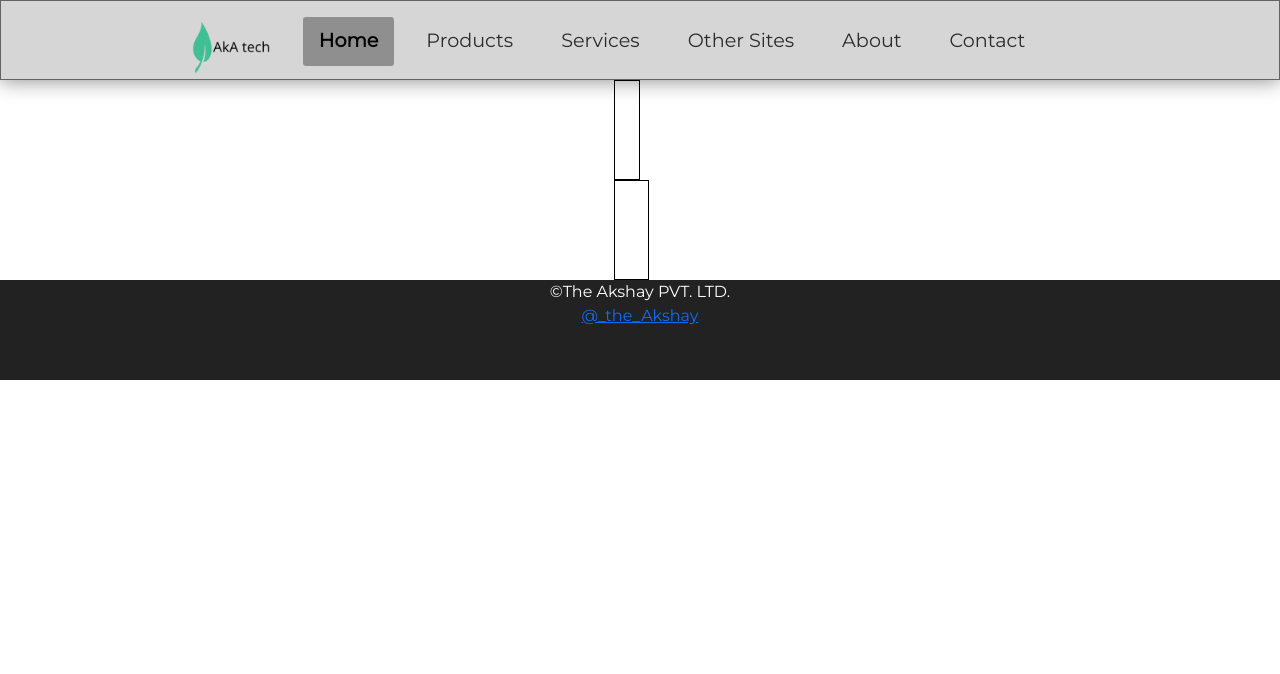
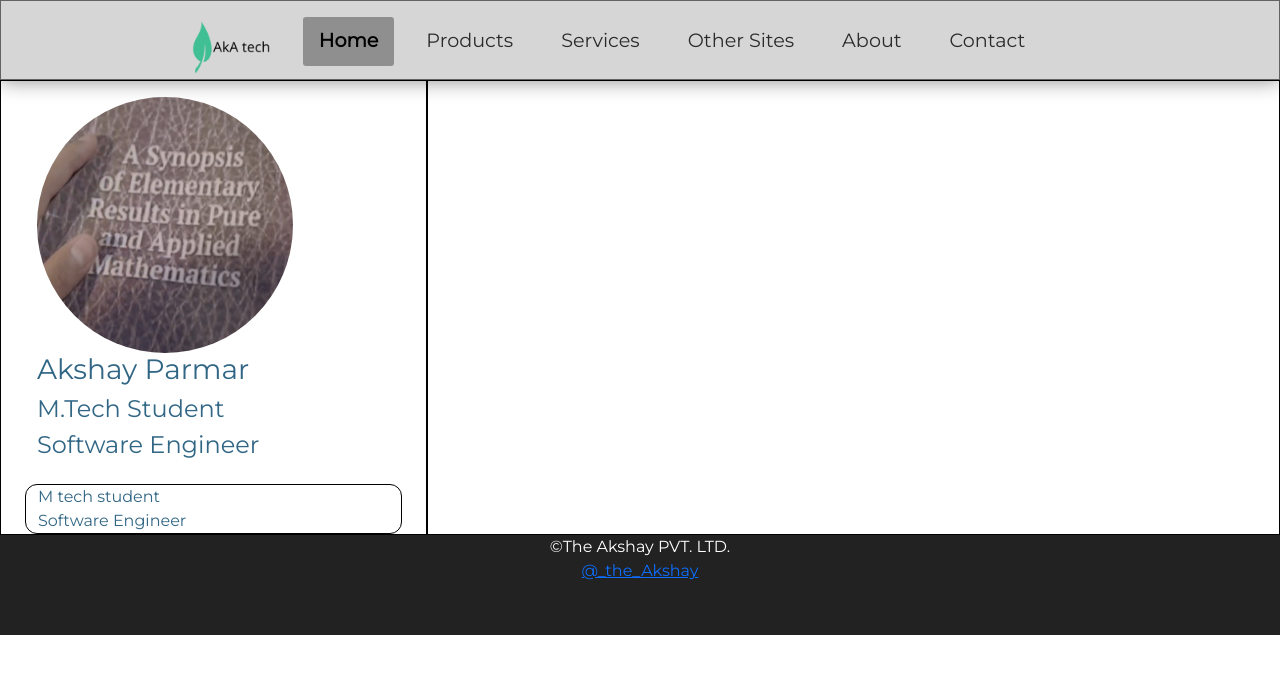
Before and after one commit to Akshayaap/Akshayaap.github.io, a React (Create React App) app: page / in a window 1280 px wide. Shown: the top 674 px of the page. Built offline with nearby package versions, Linux system fonts and the light colour scheme.

Commit message:
Profile arrangement is little bit enhances

```diff
--- a/src/components/homepage/left-pane/LeftPane.js
+++ b/src/components/homepage/left-pane/LeftPane.js
@@ -1,20 +1,21 @@
 import React from 'react'
 import {Container,Row,Col} from 'react-bootstrap';
 import Profile from './Profile';
+import './leftpane.css';
 
 const LeftPane = () => {
     return (
-        <Container>
-        <Row>
-            <Col>
+        <Container >
+        <Row >
+            <Col className="left-top">
                 <Profile />
             </Col>
         </Row>
         <Row>
-            <Col>
-                <div>
-                    Right Pane
-                </div>
+            <Col className="left-bottom">
+                M tech student
+                <br />
+                Software Engineer
             </Col>
 
         </Row>
--- a/src/components/homepage/left-pane/Profile.js
+++ b/src/components/homepage/left-pane/Profile.js
@@ -5,8 +5,18 @@ import './profile.css';
 const Profile = () => {
     return (
         <div>
-            Profile
+
+        <div className='profile-pic'>
+            <img src={ProfilePic} alt="profile" className="profile-pic" />
         </div>
+        <div className='profile-details'>
+            <h3>Akshay Parmar</h3>
+            <h4>M.Tech Student</h4>
+            <h4>Software Engineer</h4>
+
+        </div>
+        </div>
+
     );
 }
 
--- a/src/components/homepage/left-pane/leftpane.css
+++ b/src/components/homepage/left-pane/leftpane.css
@@ -0,0 +1,16 @@
+
+.left-top{
+    width: 100%;
+    height: 100%;
+    display: flex;
+    margin-top: 1rem;
+}
+
+.left-bottom{
+    width: 100%;
+    height: 100%;
+    display: flex;
+    border: 1px solid #000;
+    border-radius:12px;
+    margin-top: 1rem;
+}
--- a/src/components/homepage/left-pane/profile.css
+++ b/src/components/homepage/left-pane/profile.css
@@ -0,0 +1,10 @@
+
+
+.profile-pic{
+    width: 20vw;
+    height: 20vw;
+    border-radius: 50%;
+    background-size: cover;
+    background-position: center;
+    background-repeat: no-repeat;
+}
--- a/src/components/navbar.css
+++ b/src/components/navbar.css
@@ -95,7 +95,7 @@ color: #000c;
 }
 
 
-@media screen and (max-width:960px) {
+@media screen and (max-width:991px) {
     .nav-menu{
         display: flex;
         flex-direction: column;
--- a/src/pages/Home.js
+++ b/src/pages/Home.js
@@ -8,13 +8,13 @@ import  RightPane from '../components/homepage/right-pane/RightPane';
 const Home=()=>{
 
     return(
-        <Container className="home">
+        <Container className="home" fluid>
             <Row>
-                <Col md={4} className='test'  >
-
+                <Col lg={4} className='test'  >
+                <LeftPane />
                 </Col>
-                <Col md={8} className='test'>
-
+                <Col lg={8} className='test'>
+                    <RightPane />
 
                 </Col>
             </Row>
--- a/src/pages/home.css
+++ b/src/pages/home.css
@@ -1,12 +1,6 @@
-.home{
-    display: flex;
-    align-content: center;
-    justify-content: center;
-}
 
 
 
 .test{
     border: 1px solid black;
-    height: 100px;
 }
```
